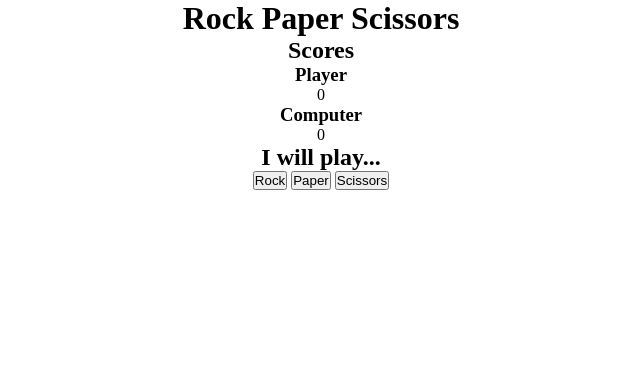
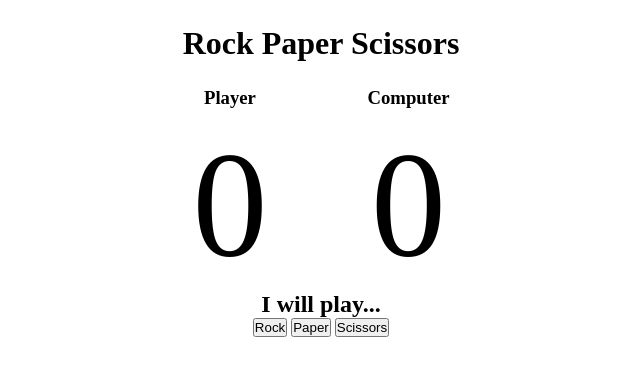
Before and after one commit to henrylin03/rock-paper-scissors, a plain HTML site: page index.html in a window 1280 px wide. Shown: the whole page, without its empty margins (319-959 px from the left). Drawn offline with Linux system fonts and the light colour scheme.

Commit message:
style score and header

```diff
--- a/index.html
+++ b/index.html
@@ -19,11 +19,14 @@
             <button class="play-again" hidden>Play Again</button>
         </section>
         <section class="scores">
-            <h2>Scores</h2>
-            <h3>Player</h3>
-            <div class="player-score">0</div>
-            <h3>Computer</h3>
-            <div class="computer-score">0</div>
+            <div class="score-container">
+                <h3>Player</h3>
+                <div class="player-score">0</div>
+            </div>
+            <div class="score-container">
+                <h3>Computer</h3>
+                <div class="computer-score">0</div>
+            </div>
         </section>
 
         <section class="player-options">
--- a/styles.css
+++ b/styles.css
@@ -8,4 +8,17 @@ body {
     text-align: center;
 }
 
-;
+header {
+    margin: 25px 0;
+}
+
+.scores {
+    display: flex;
+    justify-content: center;
+    gap: 100px;
+}
+
+.score-container div {
+    margin-top: 10px;
+    font-size: 150px;
+}
```
